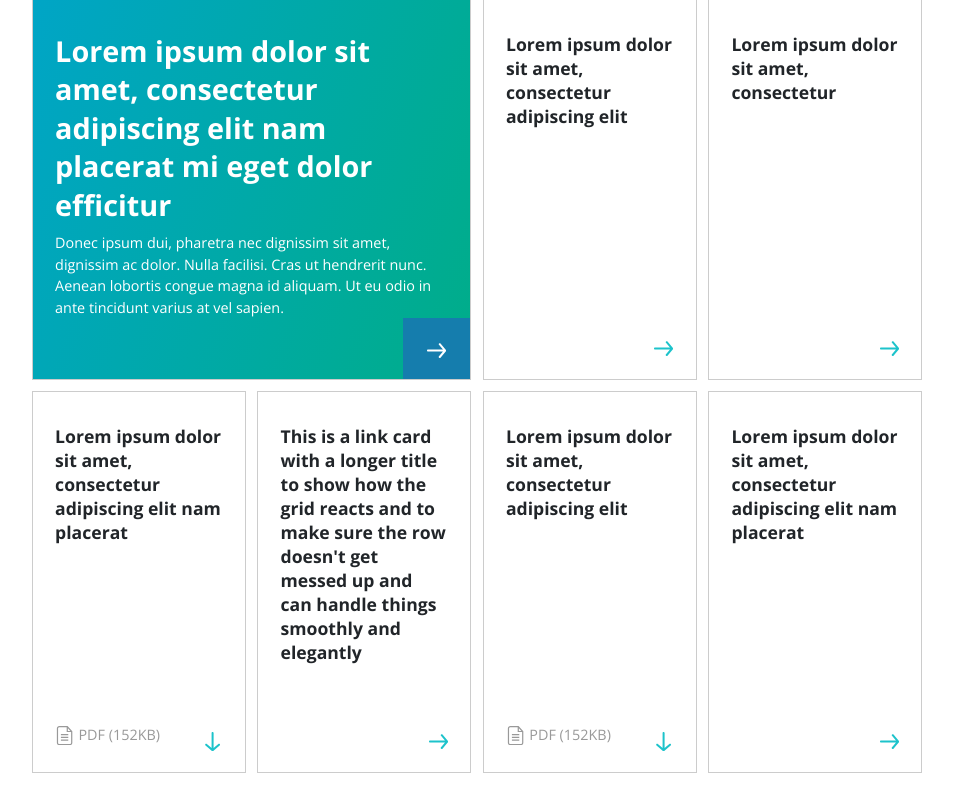
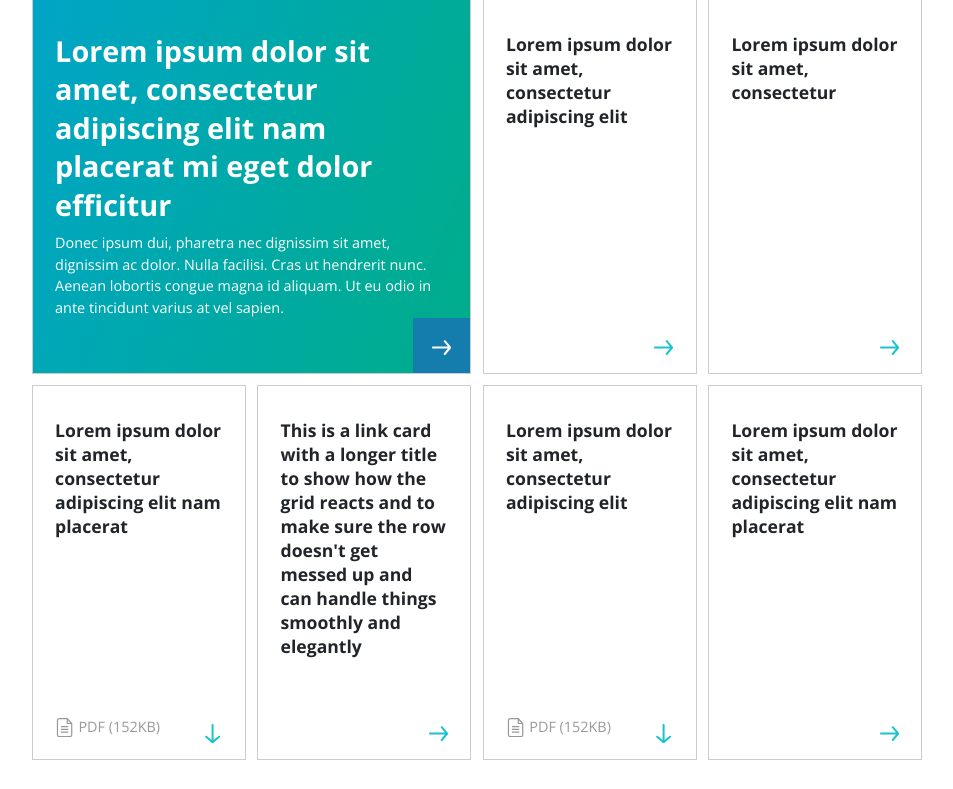
Before and after one commit to richardjclough/folio, a PHP site: page /jsonTest/index-inline.html in a window 1280 px wide. Shown: the part 17-806 px from the top of the page, without its empty margins (163-1116 px from the left). After the commit the page ends 777 px from the top, so only its background shows below. Run offline with PHP 8.4, Linux system fonts and the light colour scheme; some libraries are stand-ins or nearby versions.

Commit message:
jsonTest adjusted size of arrow bg to match other arrows and added hyperlinks to cards q

```diff
--- a/jsonTest/css/styles.css
+++ b/jsonTest/css/styles.css
@@ -64,6 +64,11 @@ body {
     animation: fadeIn 1.4s ease 1;
 }
 
+a.custom-card,
+a.custom-card:hover {
+  color: inherit;
+}
+
 @keyframes fadeIn {
     0% {
         opacity: .3;
@@ -122,7 +127,7 @@ svg.docIcon path {
 
 .arrowBG {
     background-color: rgb(21, 125, 173);
-    padding:.8rem 1.5rem;
+    padding:.6rem 1.2rem;
 }
 
 p, .card-text {
@@ -138,7 +143,7 @@ p, .card-text {
 }
 
 .card-footer {
-    padding-bottom: .9rem !important;
+    padding-bottom: .6rem !important;
 }
 
 .div1 > .card-footer {
--- a/jsonTest/index-inline.html
+++ b/jsonTest/index-inline.html
@@ -16,35 +16,6 @@
 
     <title>Wongdoody test - inline</title>
     <script>
-        fetch("items.json")
-            .then(function (response) {
-                return response.json();
-
-            })
-            .then(function (myJson) {
-                var text = (JSON.stringify(myJson));
-                var index;
-                var obj = JSON.parse(text);
-                for (index = 0; index < obj.length; ++index) {
-
-                    var id_number = obj[index]['id'];
-                    var title_text = obj[index]['title'];
-                    var desc_text = obj[index]['description'];
-                    var doc_size = obj[index]['documentSize'];
-
-                    document.getElementById("idNumber").innerHTML += '<br>' + id_number;
-                    document.getElementById("titleText").innerHTML += '<br>' + title_text;
-                    document.getElementById("descText").innerHTML += '<br>' + desc_text;
-                    document.getElementById("docSize").innerHTML += '<br>' + doc_size;
-
-                    if (doc_size != 0) {
-                        console.log(doc_size);
-                    };
-                }
-                // var test = '123456';
-                // document.getElementById("testText").innerHTML += test;
-                console.log(obj);
-            });
 
         /* Replace all SVG images with inline SVG */
 
@@ -78,6 +49,7 @@
 <body class="d-flex">
     <div class="container">
         <div class="card div1">
+
             <div class="card-body">
                 <h3 class="card-title">
                     Lorem ipsum dolor sit amet, consectetur adipiscing elit nam placerat mi eget dolor efficitur
@@ -99,6 +71,7 @@
                     <img alt="right arrow" class="arrowIcon white svg" src="svg/arrow-right.svg">
                 </div>
             </div>
+            <a href="http://www.google.com.au" class="stretched-link"></a>
         </div>
         <div class="card div2 item-2">
             <div class="card-body">
@@ -113,6 +86,7 @@
                     <img alt="right arrow" class="svg arrowIcon" src="svg/arrow-right.svg">
                 </div>
             </div>
+            <a href="http://www.google.com.au" class="stretched-link"></a>
         </div>
         <div class="card div3 item-3">
             <div class="card-body">
@@ -127,6 +101,7 @@
                     <img alt="right arrow" class="arrowIcon" src="svg/arrow-right.svg">
                 </div>
             </div>
+            <a href="http://www.google.com.au" class="stretched-link"></a>
         </div>
         <div class="card div4 item-4">
             <div class="card-body">
@@ -143,6 +118,7 @@
                     <img alt="down arrow" class="arrowIcon" src="svg/arrow-down.svg">
                 </div>
             </div>
+            <a href="http://www.google.com.au" class="stretched-link"></a>
         </div>
         <div class="card div5 item-5">
             <div class="card-body">
@@ -158,6 +134,7 @@
                     <img alt="right arrow" class="arrowIcon" src="svg/arrow-right.svg">
                 </div>
             </div>
+            <a href="http://www.google.com.au" class="stretched-link"></a>
         </div>
         <div class="card div6 item-6">
             <div class="card-body">
@@ -174,6 +151,7 @@
                     <img alt="down arrow" class="arrowIcon" src="svg/arrow-down.svg">
                 </div>
             </div>
+            <a href="http://www.google.com.au" class="stretched-link"></a>
         </div>
         <div class="card div7 item-7">
             <div class="card-body">
@@ -188,7 +166,9 @@
                     <img alt="right arrow" class="arrowIcon" src="svg/arrow-right.svg">
                 </div>
             </div>
+            <a href="http://www.google.com.au" class="stretched-link"></a>
         </div>
     </div>
 </body>
+
 </html>
```
